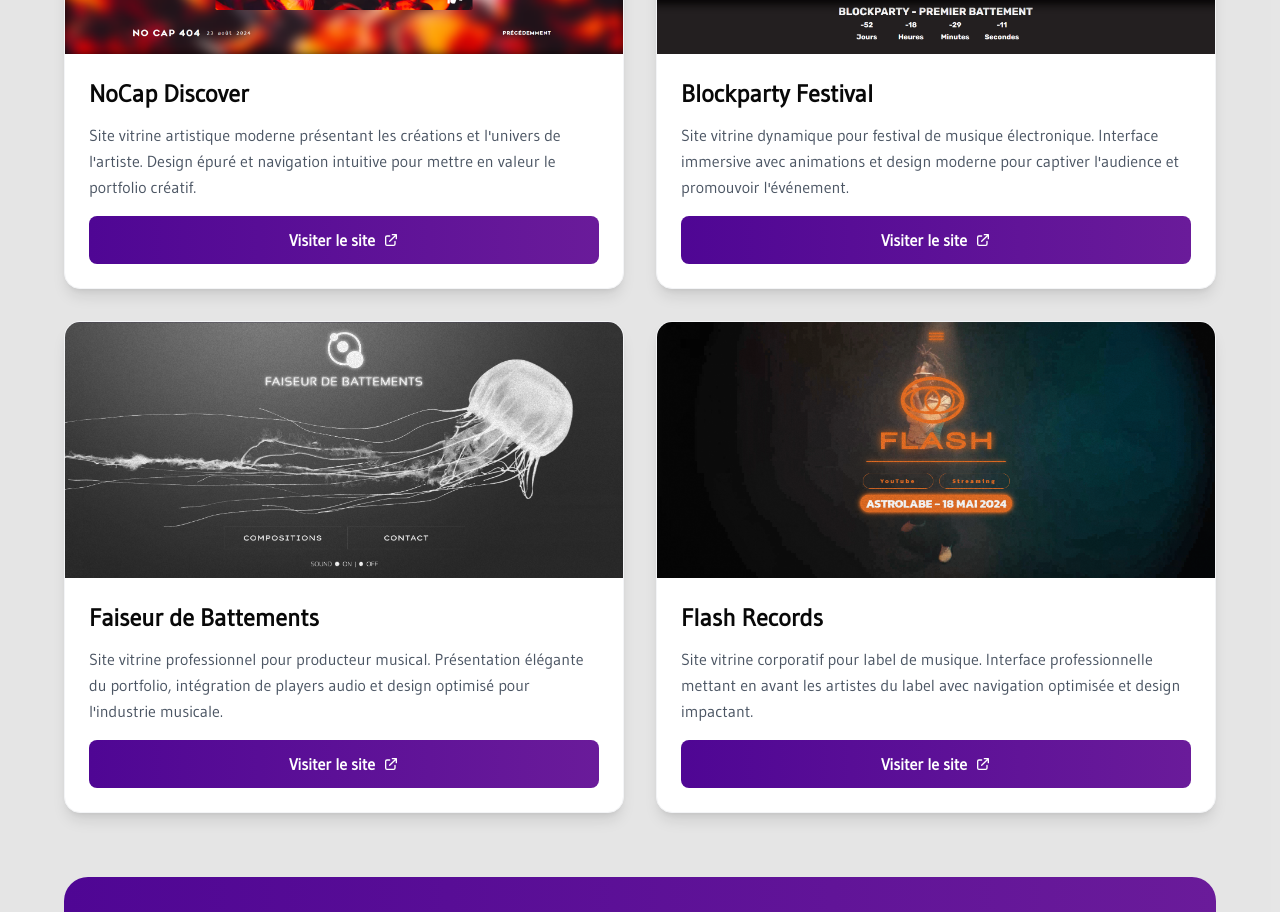
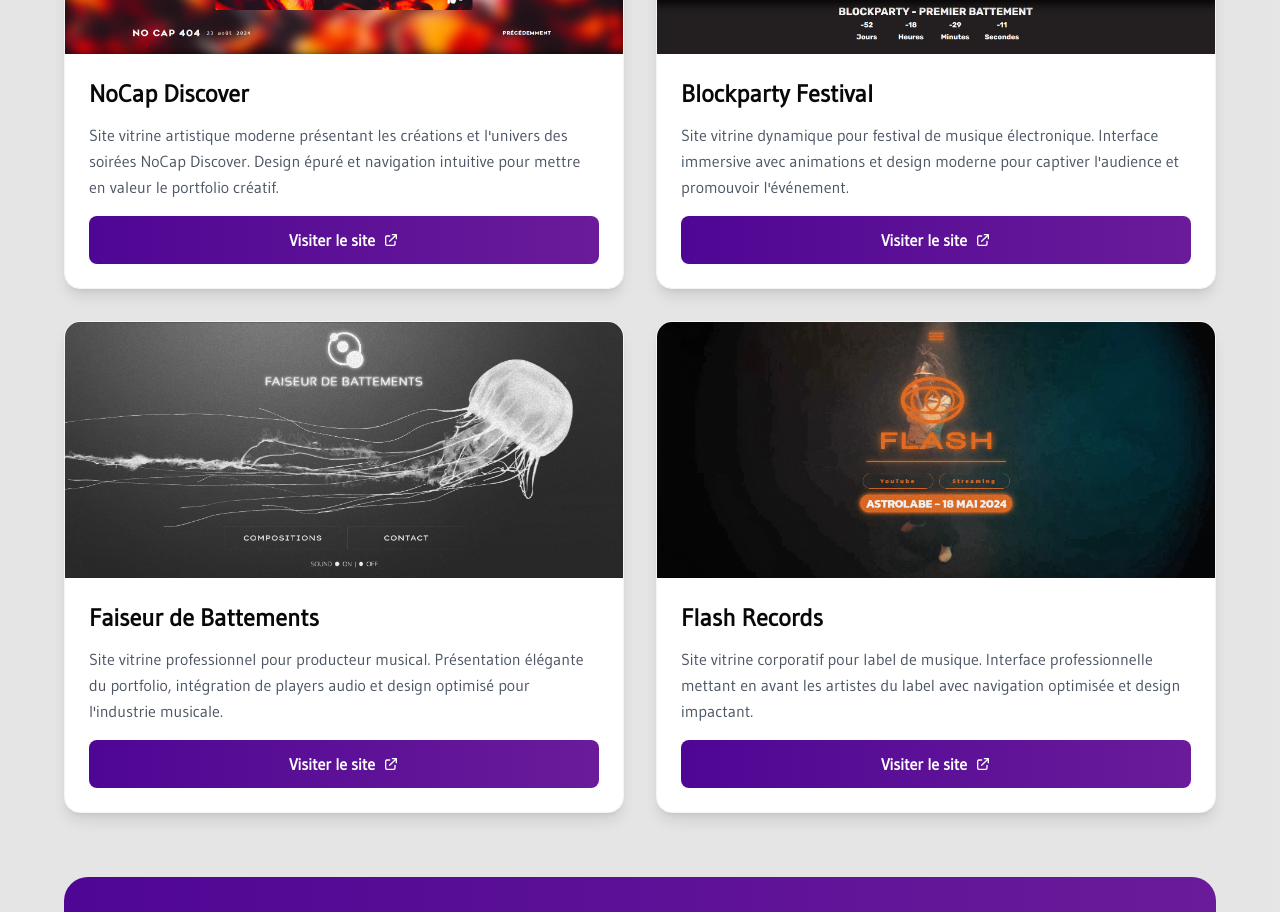
Before and after one commit to jessygomes/inTheGleam, a Next.js app: page /vitrine in a window 1280 px wide. Shown: the part 2380-3292 px from the top of the page. Built offline with nearby package versions, Linux system fonts and the light colour scheme.

Commit message:
Fix: text

```diff
--- a/src/app/vitrine/page.tsx
+++ b/src/app/vitrine/page.tsx
@@ -278,8 +278,9 @@ export default function Vitrine() {
                 </h3>
                 <p className="text-gray-600 mb-4 leading-relaxed font-Gudea">
                   Site vitrine artistique moderne présentant les créations et
-                  l'univers de l'artiste. Design épuré et navigation intuitive
-                  pour mettre en valeur le portfolio créatif.
+                  l'univers des soirées NoCap Discover. Design épuré et
+                  navigation intuitive pour mettre en valeur le portfolio
+                  créatif.
                 </p>
 
                 <Link
--- a/src/components/HomeSection2.tsx
+++ b/src/components/HomeSection2.tsx
@@ -9,8 +9,7 @@ export default function HomeSection2() {
       <div className="container mx-auto px-4">
         <div className="text-center mb-16" id="service">
           <h2 className="text-4xl md:text-5xl font-bold text-blackGleam mb-6 tracking-wide font-Gudea">
-            Nos <span className="font-DissolveRegular text-purple2">S</span>
-            ervices
+            Nos <span className="text-purple2">Services</span>
           </h2>
           <p className="text-xl text-gray-600 max-w-3xl mx-auto leading-relaxed">
             Des solutions web complètes et sur-mesure pour accompagner votre
```
